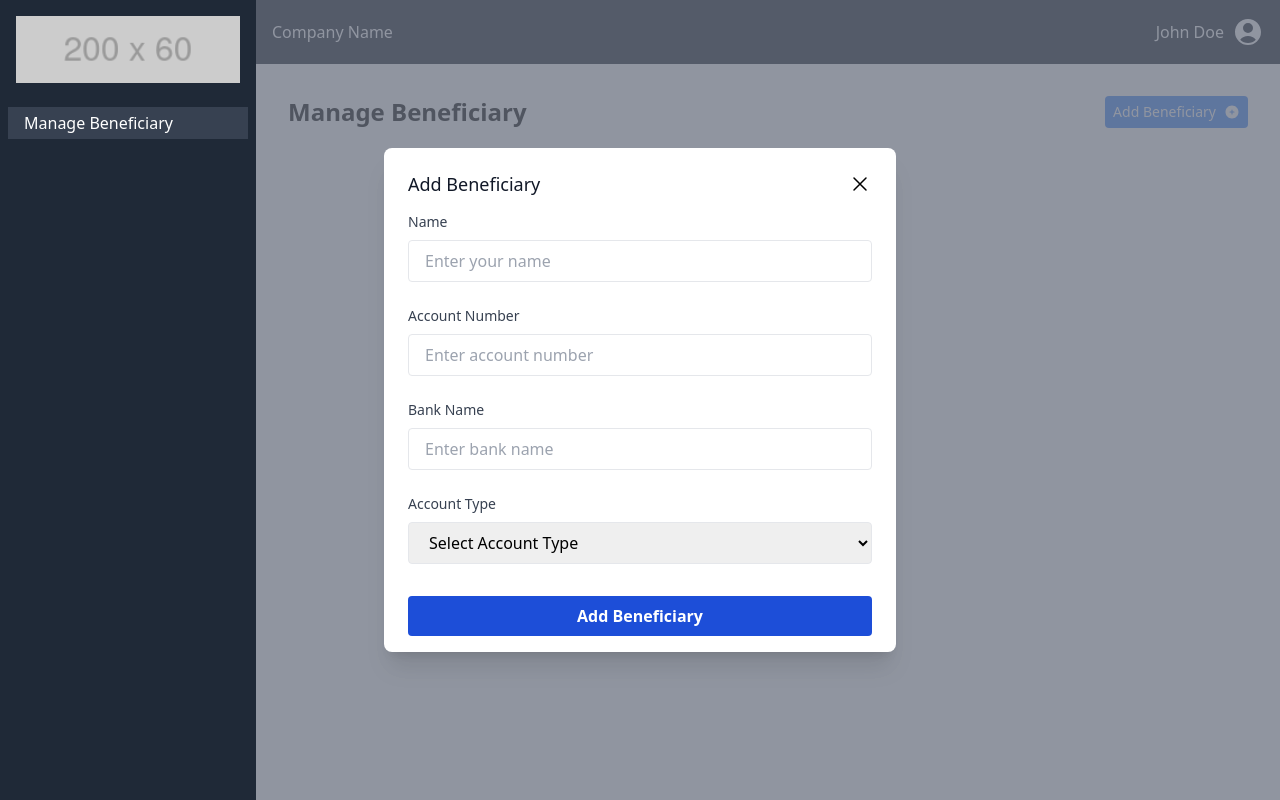
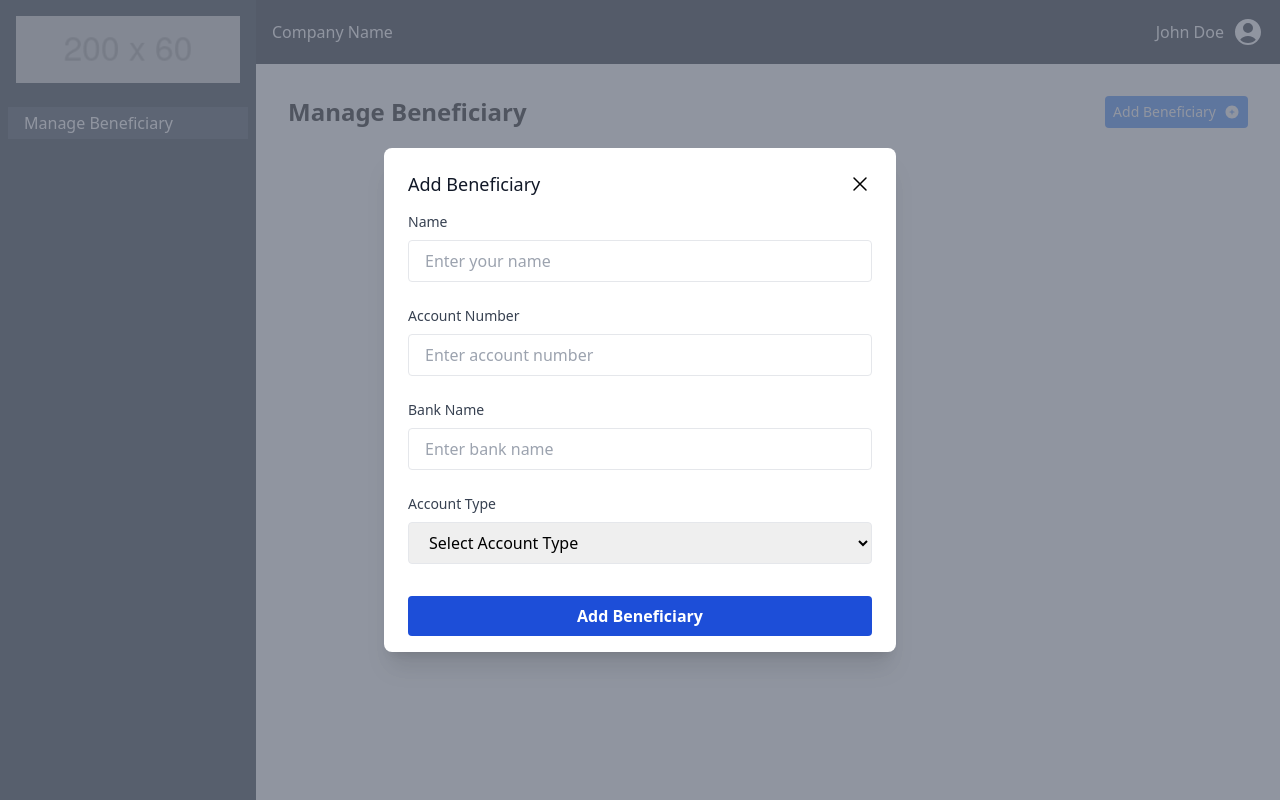
Before and after one commit to bernardshageorge/bank-customer-portal, a React (Vite) app: page /manage-beneficiary in a window 1280 px wide. Both pictures are taken after a click on the button "Add Beneficiary". Built offline with nearby package versions, Linux system fonts and the light colour scheme.

Commit message:
zindex fix

```diff
--- a/src/Components/Modal/index.tsx
+++ b/src/Components/Modal/index.tsx
@@ -12,7 +12,7 @@ const Modal = ({
   className?: string;
 } & PropsWithChildren) => {
   return (
-    <div className="fixed z-10 inset-0 overflow-y-auto">
+    <div className="fixed z-50 inset-0 overflow-y-auto">
       <div
         className={`flex items-center justify-center text-center ${
           className ? className : ""
```
